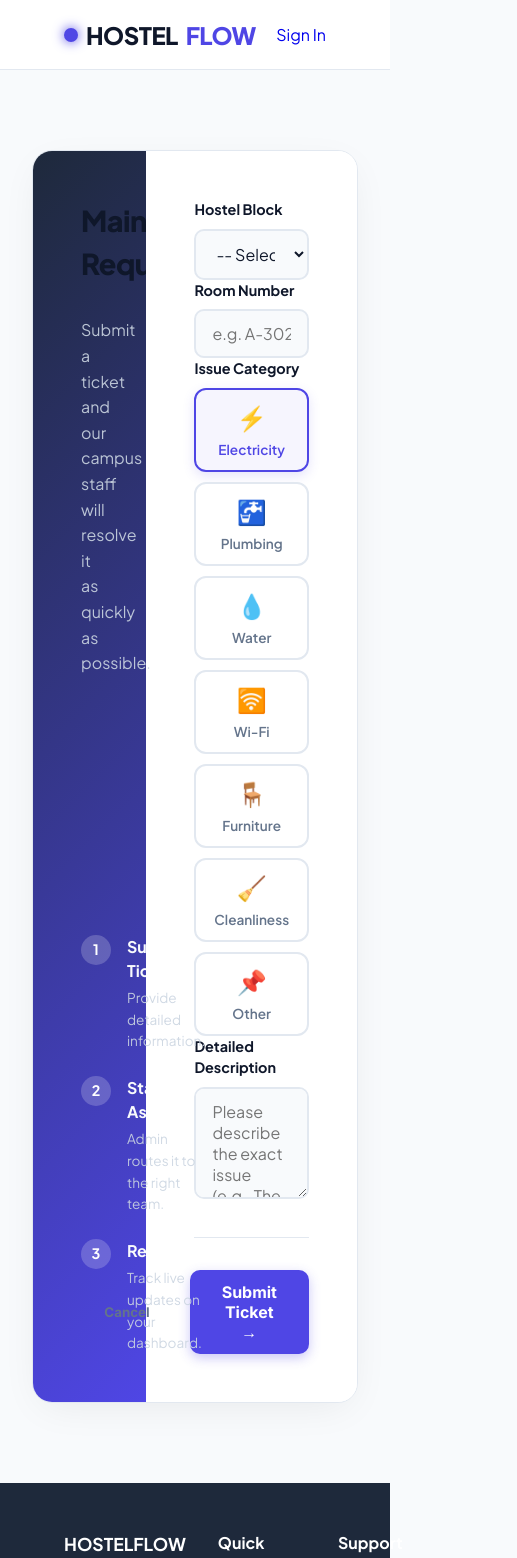
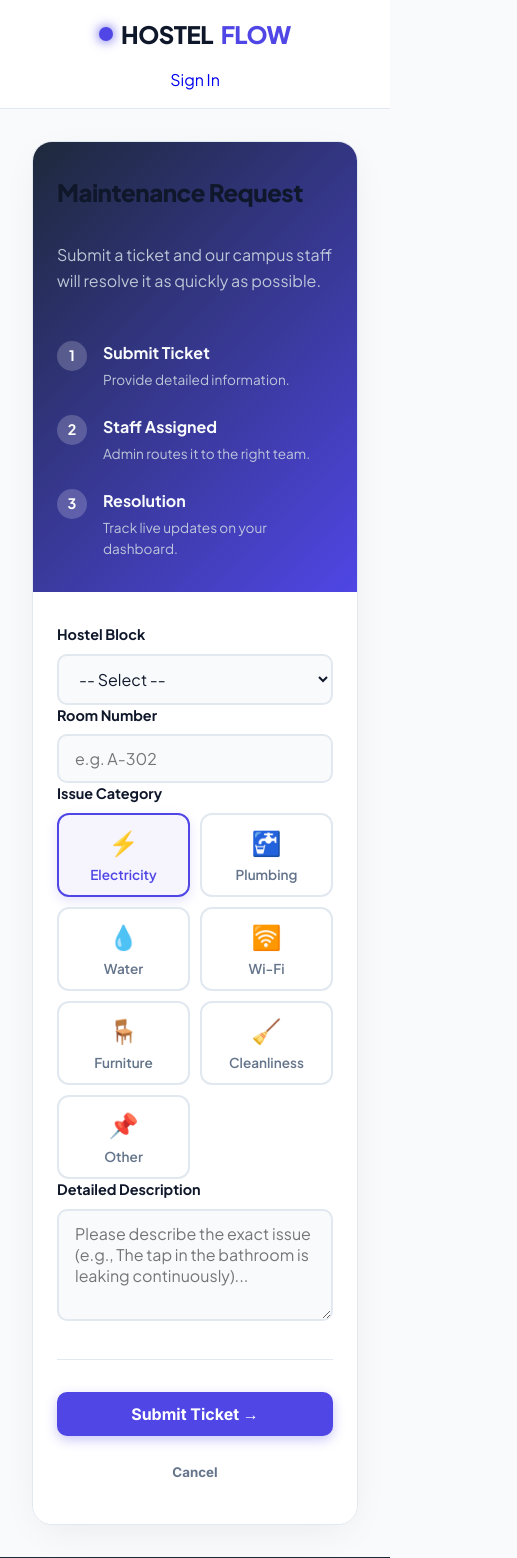
Before and after one commit to Aum213/HostelFlow, a React (Vite) app in the folder Hostel-Maintenance (frontend)/: page /raise-complaint in a window 390 px wide. Shown: the top 1558 px of the page, 517 px wide, since content can reach past the window. Built offline with nearby package versions, Linux system fonts and the light colour scheme.

Commit message:
Mobile layout fixes

```diff
--- a/Hostel-Maintenance (frontend)/src/App.css
+++ b/Hostel-Maintenance (frontend)/src/App.css
@@ -121,9 +121,6 @@ body {
   }
 }
 
-/* By applying this animation to all our top-level page containers,
-  React will automatically trigger this smooth glide every time a new route loads!
-*/
 .home-wrapper,
 .student-dashboard,
 .admin-dashboard,
@@ -133,7 +130,28 @@ body {
   animation: smoothFadeIn 0.6s cubic-bezier(0.16, 1, 0.3, 1) forwards;
 }
 
-/* Optional: Add a slight stagger to the navbar so it feels detached from the page sliding */
 .top-navbar {
   animation: smoothFadeIn 0.4s ease-out forwards;
 }
+
+/* --- APP MOBILE FIX --- */
+@media screen and (max-width: 768px) {
+  .content-wrapper {
+    padding: 1rem !important;
+  }
+  .top-navbar {
+    padding: 1rem !important;
+    height: auto !important;
+    flex-direction: column !important;
+    gap: 1rem !important;
+  }
+  .nav-links {
+    display: flex !important;
+    flex-wrap: wrap !important;
+    justify-content: center !important;
+    gap: 0.5rem !important;
+  }
+  .nav-links a {
+    margin: 0 0.5rem !important;
+  }
+}
--- a/Hostel-Maintenance (frontend)/src/index.css
+++ b/Hostel-Maintenance (frontend)/src/index.css
@@ -42,3 +42,16 @@ button {
   cursor: pointer;
   font-family: var(--sans);
 }
+
+/* ==========================================
+   🚨 EMERGENCY MOBILE RESPONSIVE PATCH 🚨
+   ========================================== */
+@media screen and (max-width: 768px) {
+  html, body {
+    overflow-x: hidden !important;
+    width: 100% !important;
+  }
+  img, input, button, textarea {
+    max-width: 100% !important;
+  }
+}
--- a/Hostel-Maintenance (frontend)/src/styles/Home.css
+++ b/Hostel-Maintenance (frontend)/src/styles/Home.css
@@ -174,3 +174,24 @@
 .login-footer strong {
   color: var(--text-main);
 }
+
+/* --- HOME MOBILE FIX --- */
+@media screen and (max-width: 768px) {
+  .home-wrapper {
+    padding: 1rem !important;
+  }
+  .home-split-container {
+    flex-direction: column !important;
+    min-height: auto !important;
+  }
+  .home-brand-panel, .home-login-panel {
+    width: 100% !important;
+    padding: 2.5rem 1.5rem !important;
+  }
+  .hero-title {
+    font-size: 2rem !important;
+  }
+  .hero-subtitle {
+    margin-bottom: 1.5rem !important;
+  }
+}
--- a/Hostel-Maintenance (frontend)/src/styles/ManageComplaints.css
+++ b/Hostel-Maintenance (frontend)/src/styles/ManageComplaints.css
@@ -188,3 +188,24 @@
   background: #f8fafc;
   color: var(--text-main);
 }
+
+/* --- MANAGE COMPLAINTS MOBILE FIX --- */
+@media screen and (max-width: 768px) {
+  .admin-header {
+    flex-direction: column !important;
+    align-items: flex-start !important;
+    gap: 1.5rem !important;
+    margin-bottom: 1.5rem !important;
+  }
+  .hostel-filter-pills {
+    flex-wrap: wrap !important;
+    justify-content: center !important;
+    width: 100% !important;
+  }
+  .triage-board {
+    grid-template-columns: 1fr !important;
+  }
+  .triage-column {
+    min-height: auto !important;
+  }
+}
--- a/Hostel-Maintenance (frontend)/src/styles/RaiseComplaint.css
+++ b/Hostel-Maintenance (frontend)/src/styles/RaiseComplaint.css
@@ -206,3 +206,30 @@
   transform: translateY(-2px);
   box-shadow: 0 8px 16px rgba(79, 70, 229, 0.4);
 }
+
+/* --- RAISE COMPLAINT MOBILE FIX --- */
+@media screen and (max-width: 768px) {
+  .raise-complaint-wrapper {
+    padding: 1rem !important;
+  }
+  .request-card-container {
+    flex-direction: column !important;
+  }
+  .request-info-panel, .request-form-panel {
+    width: 100% !important;
+    padding: 2rem 1.5rem !important;
+  }
+  .request-info-panel h2 {
+    font-size: 1.5rem !important;
+  }
+  .category-grid {
+    grid-template-columns: repeat(2, 1fr) !important;
+  }
+  .form-actions {
+    flex-direction: column-reverse !important;
+    gap: 1rem !important;
+  }
+  .btn-secondary, .btn-primary {
+    width: 100% !important;
+  }
+}
```
Also changed, not shown: Hostel-Maintenance (frontend)/src/styles/Login.css (+18 -0 lines), 1 other file (tests, documents, lock files or other folders).
